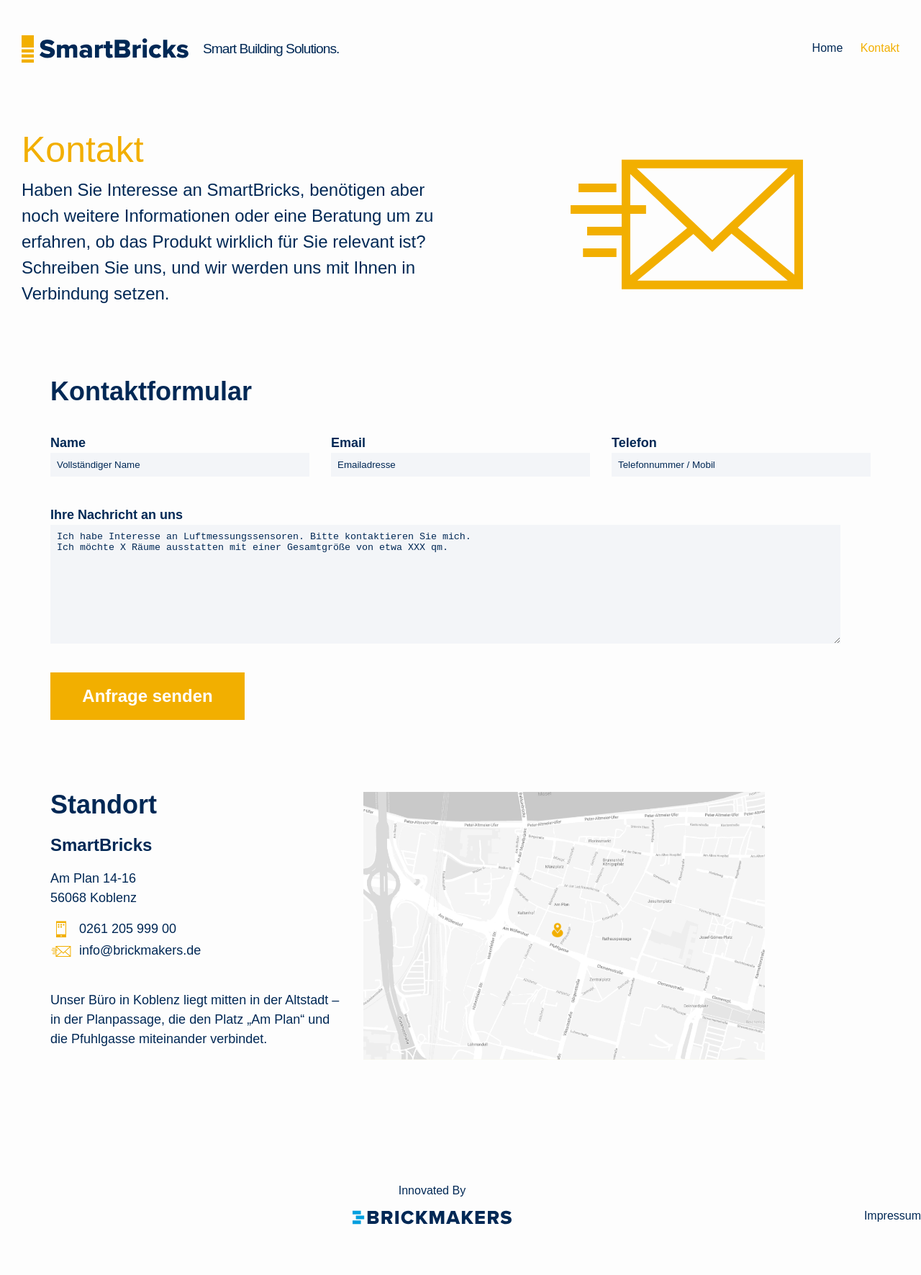
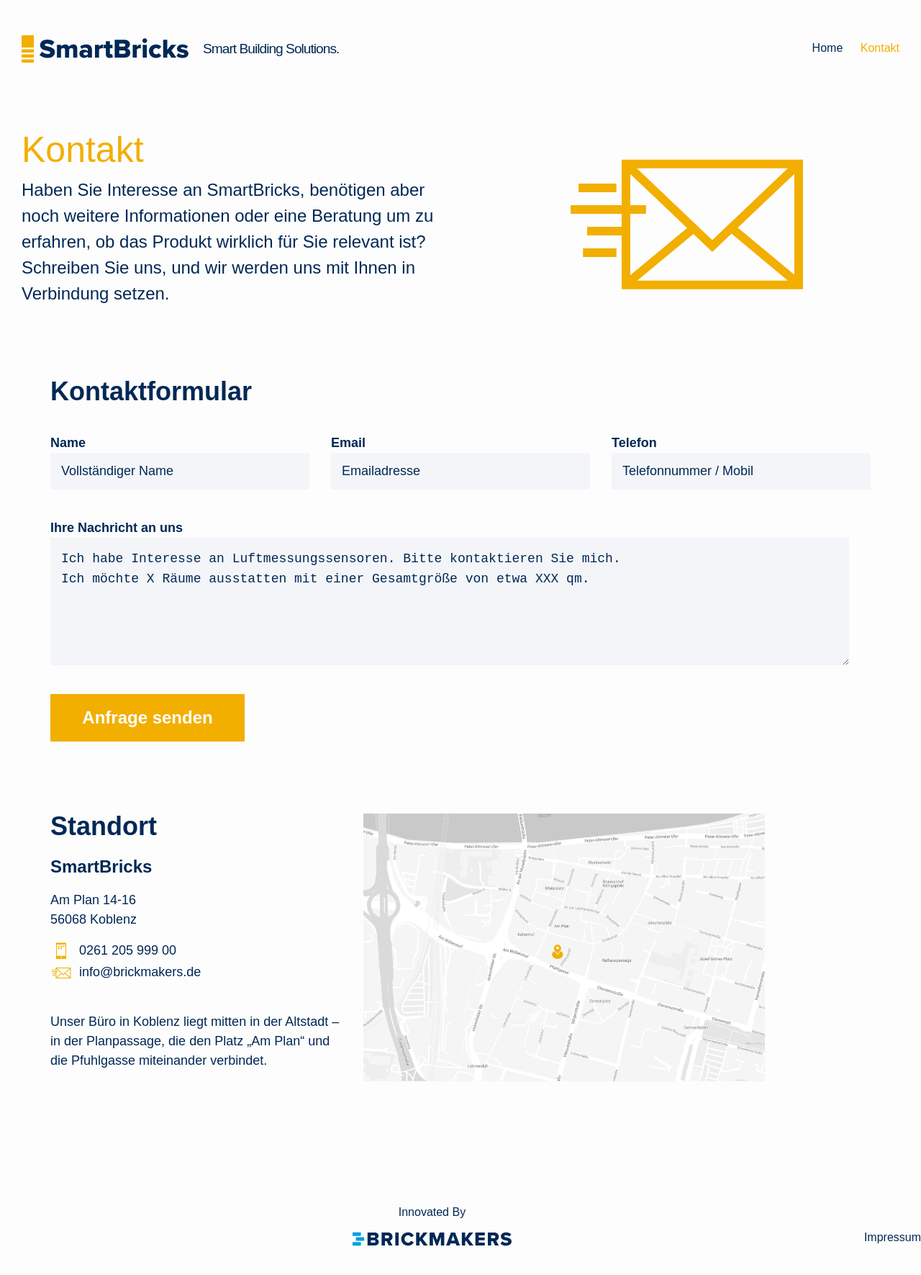
Before and after one commit to BrickmakersGmbH/smartbricks-website, a Jekyll site: the page built from pages/kontakt.html, in a window 1280 px wide. Shown: the whole page at 72% size. Built offline with Jekyll 4.4.1, drawn with Linux system fonts in a browser that asks for light colours; some web fonts are replaced; before the commit the page ends 1741 px from its top, so only the background shows below that.

Commit message:
[BUEMO-12] update input text size

```diff
--- a/_sass/theme/_base.scss
+++ b/_sass/theme/_base.scss
@@ -269,7 +269,9 @@
 input {
   background-color: #f3f5f8;
   border: 0;
-  padding: 9px;
+  padding: 15px;
+  font-size: 18px;
+  color: $text-color;
 }
 input:focus {
   border: 0;
@@ -277,11 +279,15 @@
 }
 input::placeholder {
   color: $text-color;
+  font-size: 18px;
+  line-height: 28px;
 }
 textarea {
   background-color: #f3f5f8;
   border: 0;
-  padding: 9px;
+  padding: 15px;
+  font-size: 18px;
+  color: $text-color;
 }
 textarea:focus {
   border: 0;
@@ -289,6 +295,8 @@
 }
 textarea::placeholder {
   color: $text-color;
+  font-size: 18px;
+  line-height: 28px;
 }
 
 /**
```
